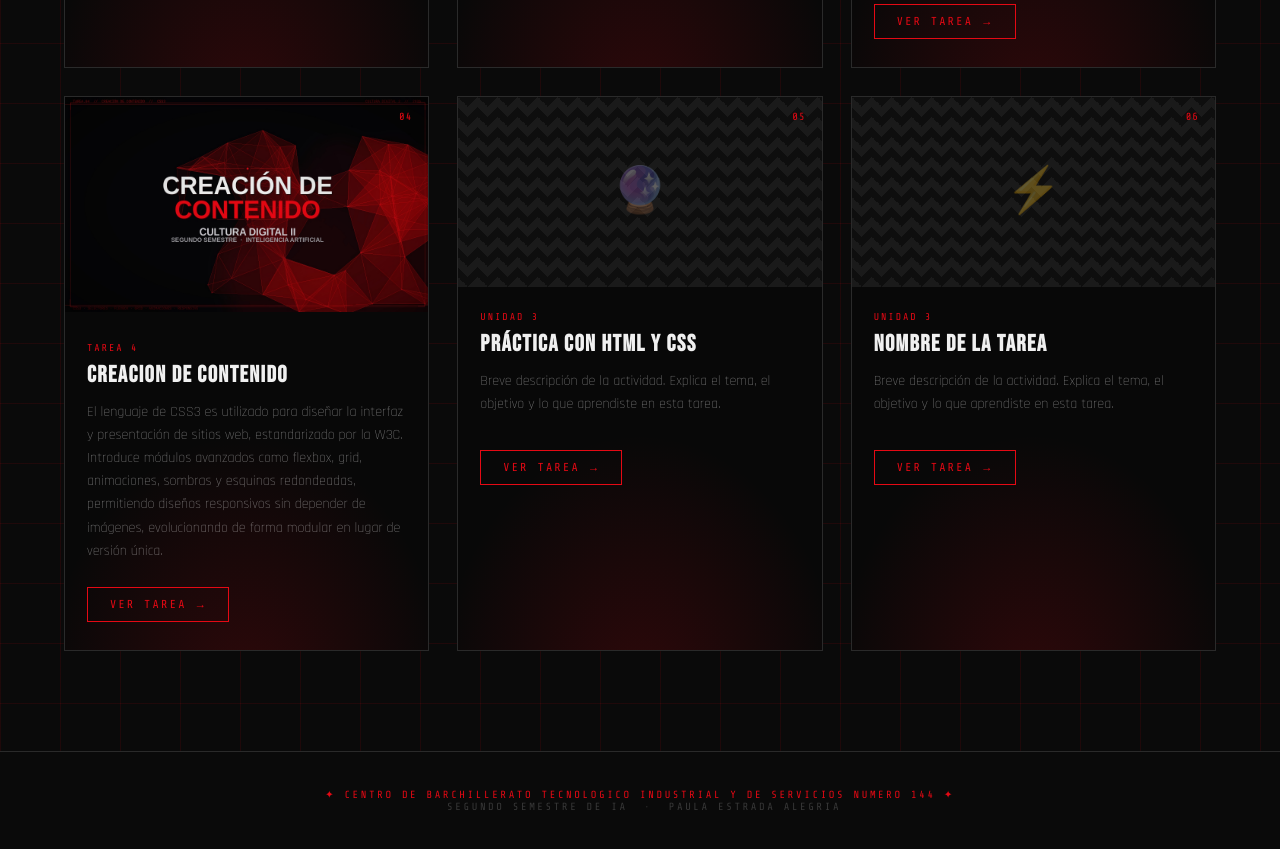
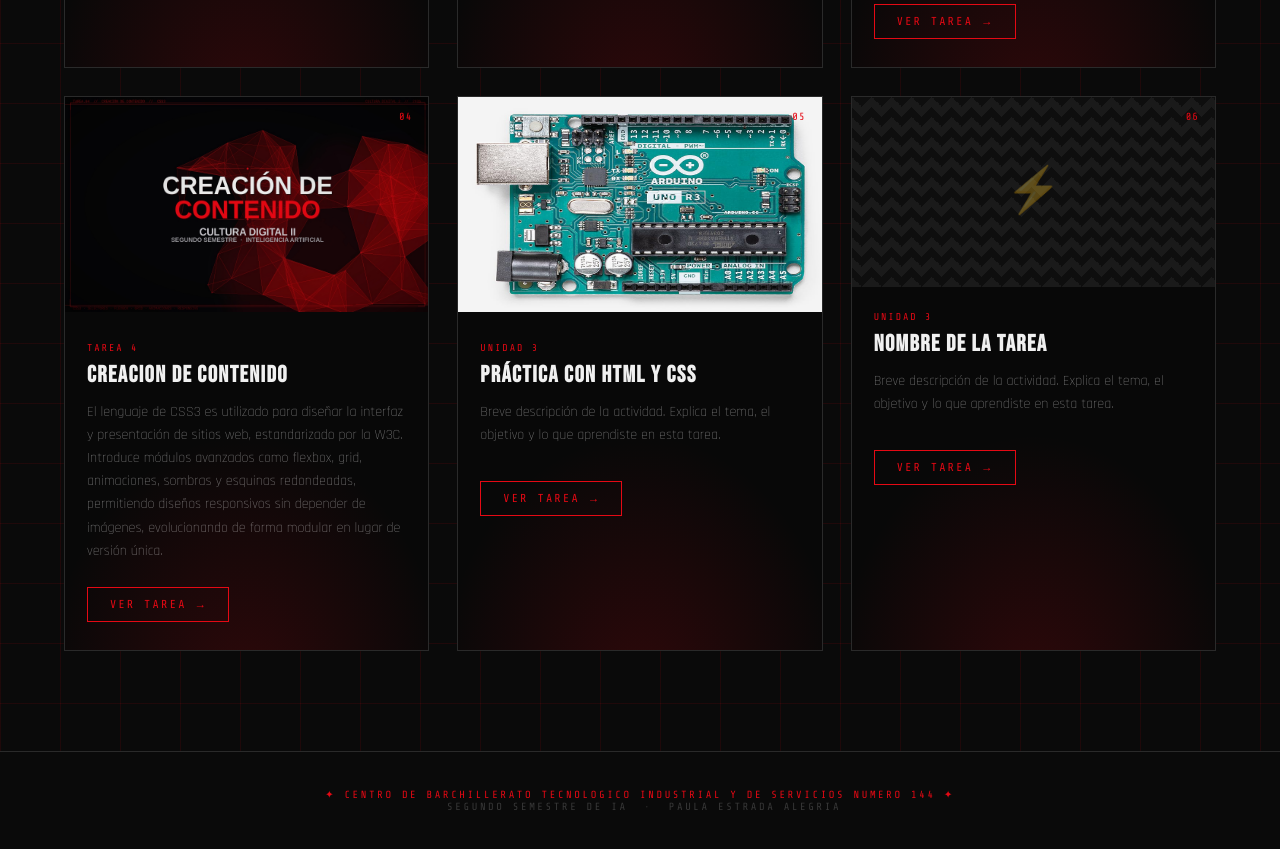
Before and after one commit to PaulaEsg-Design/PortafolioCDESG, a plain HTML site: page index.html in a window 1280 px wide. Shown: the part 1537-2386 px from the top of the page. Drawn offline with nearby package versions, Linux system fonts and the light colour scheme.

Commit message:
Update index.html

```diff
--- a/index.html
+++ b/index.html
@@ -556,7 +556,7 @@
         <!-- ── Card 5 ── -->
         <article class="card">
           <span class="card-number">05</span>
-          <div class="card-img-ph"><span>🔮</span></div>
+              <img src="arduino.jpg" width="365px" height="215">
           <div class="card-body">
             <p class="card-tag">Unidad 3</p>
             <h3 class="card-title">PRÁCTICA CON HTML Y CSS</h3>
```
